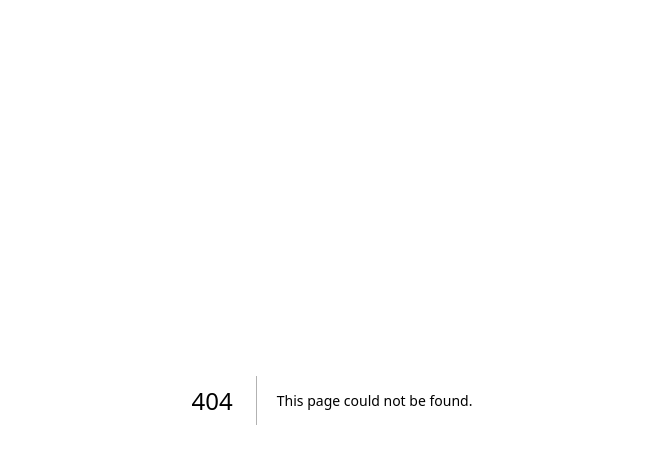
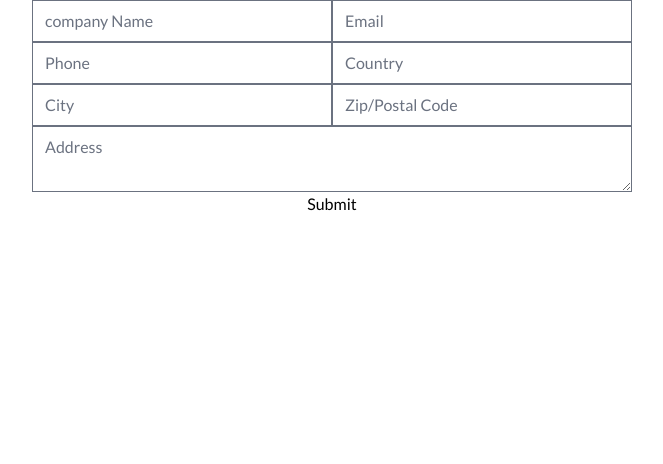
Before and after one commit to coderboy-raiyan/maketrip, a Next.js app in the folder client/: page /register in a window 1280 px wide. Before the commit this address had no page. Shown: the top 464 px of the page, without its empty margins (308-971 px from the left). Built offline with nearby package versions, Linux system fonts and the light colour scheme.

Commit message:
formik and yup validation done on register #4 [client/register]

```diff
--- a/client/package.json
+++ b/client/package.json
@@ -9,11 +9,14 @@
         "lint": "next lint"
     },
     "dependencies": {
+        "@tailwindcss/forms": "^0.5.3",
         "eslint": "^7.32.0 || ^8.2.0",
         "eslint-config-next": "13.2.4",
+        "formik": "^2.2.9",
         "next": "13.2.4",
         "react": "18.2.0",
-    "react-dom": "18.2.0"
+        "react-dom": "18.2.0",
+        "yup": "^1.0.2"
     },
     "devDependencies": {
         "@typescript-eslint/eslint-plugin": "^5.57.0",
--- /dev/null
+++ b/client/src/components/Inputs/FormInput.js
@@ -0,0 +1,5 @@
+function FormInput({ onChange, type, placeholder, name }) {
+    return <input onChange={onChange} type={type} placeholder={placeholder} name={name} />;
+}
+
+export default FormInput;
--- /dev/null
+++ b/client/src/pages/register/index.js
@@ -0,0 +1,131 @@
+import { Form, Formik } from "formik";
+import { useState } from "react";
+import * as Yup from "yup";
+import FormInput from "../../components/Inputs/FormInput";
+
+const companyInputFields = {
+    companyName: "",
+    email: "",
+    phone: "",
+    country: "",
+    city: "",
+    zip: "",
+    address: "",
+};
+const contactInputFields = {
+    name: "",
+    email: "",
+    phone: "",
+};
+const loginInputFields = {
+    username: "",
+    email: "",
+    password: "",
+    confirmPassword: "",
+};
+
+const companyFiledSchema = Yup.object({
+    companyName: Yup.string().required("Please enter a company name"),
+    email: Yup.string().email("Invalid email").required("Email is required"),
+    phone: Yup.string().required("Filed is required"),
+    country: Yup.string().required("Filed is required"),
+    city: Yup.string().required("Filed is required"),
+    zip: Yup.string().required("Filed is required"),
+    address: Yup.string().required("Filed is required"),
+});
+
+function Register() {
+    const [companyFields, setCompanyFields] = useState(companyInputFields);
+    const [contactFields, setContactFields] = useState(contactInputFields);
+    const [loginFields, setLoginFields] = useState(loginInputFields);
+    const { companyName, email, phone, country, city, zip, address } = companyInputFields;
+
+    const [page, setPage] = useState(1);
+    const formTitles = ["company", "contact", "login"];
+
+    function handelChange(e) {
+        const { name, value } = e.target;
+        setCompanyFields((prev) => ({
+            ...prev,
+            [name]: value,
+        }));
+    }
+
+    console.log(companyFields);
+
+    return (
+        <section>
+            <div className="flex justify-center">
+                <Formik
+                    initialValues={{
+                        companyName,
+                        email,
+                        phone,
+                        country,
+                        city,
+                        zip,
+                        address,
+                    }}
+                    validationSchema={companyFiledSchema}
+                    enableReinitialize
+                    onSubmit={(values) => {
+                        console.log(values);
+                    }}
+                >
+                    {() => (
+                        <Form className="grid w-[600px] grid-cols-2">
+                            <FormInput
+                                onChange={handelChange}
+                                type="text"
+                                placeholder="company Name"
+                                name="companyName"
+                            />
+                            <FormInput
+                                onChange={handelChange}
+                                type="text"
+                                placeholder="Email"
+                                name="email"
+                            />
+                            <FormInput
+                                onChange={handelChange}
+                                type="text"
+                                placeholder="Phone"
+                                name="phone"
+                            />
+                            <FormInput
+                                onChange={handelChange}
+                                type="text"
+                                placeholder="Country"
+                                name="country"
+                            />
+                            <FormInput
+                                onChange={handelChange}
+                                type="text"
+                                placeholder="City"
+                                name="city"
+                            />
+                            <FormInput
+                                onChange={handelChange}
+                                type="text"
+                                placeholder="Zip/Postal Code"
+                                name="zip"
+                            />
+                            <textarea
+                                onChange={handelChange}
+                                className="col-span-2"
+                                type="text"
+                                placeholder="Address"
+                                name="address"
+                            />
+                            <button className="col-span-2" type="submit">
+                                Submit
+                            </button>
+                        </Form>
+                    )}
+                </Formik>
+            </div>
+        </section>
+    );
+}
+
+export default Register;
--- a/client/src/styles/globals.css
+++ b/client/src/styles/globals.css
@@ -1,3 +1,5 @@
+@import url("https://fonts.googleapis.com/css2?family=Lato:ital,wght@0,100;0,300;0,400;0,700;0,900;1,100;1,300;1,400;1,700;1,900&display=swap");
+
 @tailwind base;
 @tailwind components;
 @tailwind utilities;
@@ -10,3 +12,7 @@
     --orange: #e97017;
     --navy-blue: #1e2647;
 }
+
+body {
+    font-family: "Lato", sans-serif;
+}
--- a/client/tailwind.config.js
+++ b/client/tailwind.config.js
@@ -1,3 +1,5 @@
+/* eslint-disable import/no-extraneous-dependencies */
+/* eslint-disable global-require */
 /** @type {import('tailwindcss').Config} */
 module.exports = {
     content: [
@@ -11,5 +13,5 @@ module.exports = {
     theme: {
         extend: {},
     },
-  plugins: [],
+    plugins: [require("@tailwindcss/forms")],
 };
```
Also changed, not shown: client/.eslintrc.json, 1 other file (tests, documents, lock files or other folders). Lines whose indentation alone changed are shown as unchanged.
